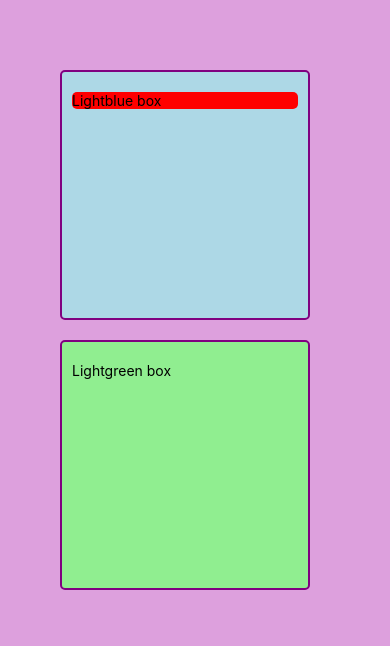
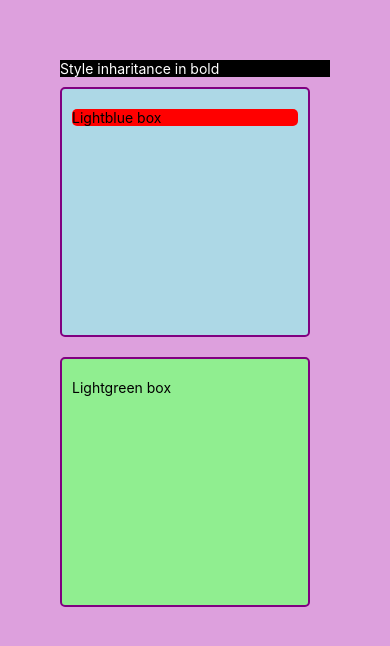
Before and after one commit to AnatoliiStepanovLikhoi/CoreComponents-ReactNative, a React Native app: screen / in a window 390 px wide. Shown: the top 646 px of the page. Built offline with nearby package versions, Linux system fonts and the light colour scheme.

Commit message:
add: styles inharitance

```diff
--- a/App.js
+++ b/App.js
@@ -3,6 +3,11 @@ import { View, Text, StyleSheet } from "react-native";
 export default function App() {
   return (
     <View style={styles.container}>
+      <View style={styles.darkMode}>
+        <Text style={styles.darkModeText}>
+          Style inharitance <Text style={styles.boldText}>in bold</Text>
+        </Text>
+      </View>
       <View
         style={[
           styles.box,
@@ -24,6 +29,15 @@ export default function App() {
 
 const styles = StyleSheet.create({
   container: { flex: 1, backgroundColor: "plum", padding: 60 },
+  darkMode: {
+    backgroundColor: "black",
+  },
+  darkModeText: {
+    color: "white",
+  },
+  boldText: {
+    fontStyle: "bold",
+  },
   box: {
     width: 250,
     height: 250,
```
